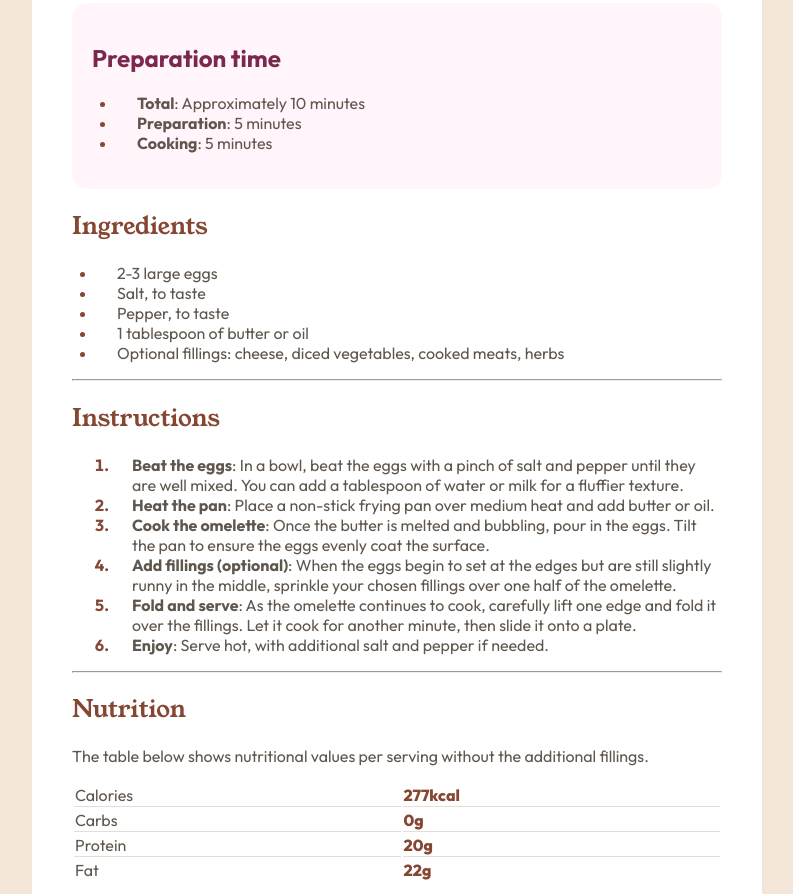
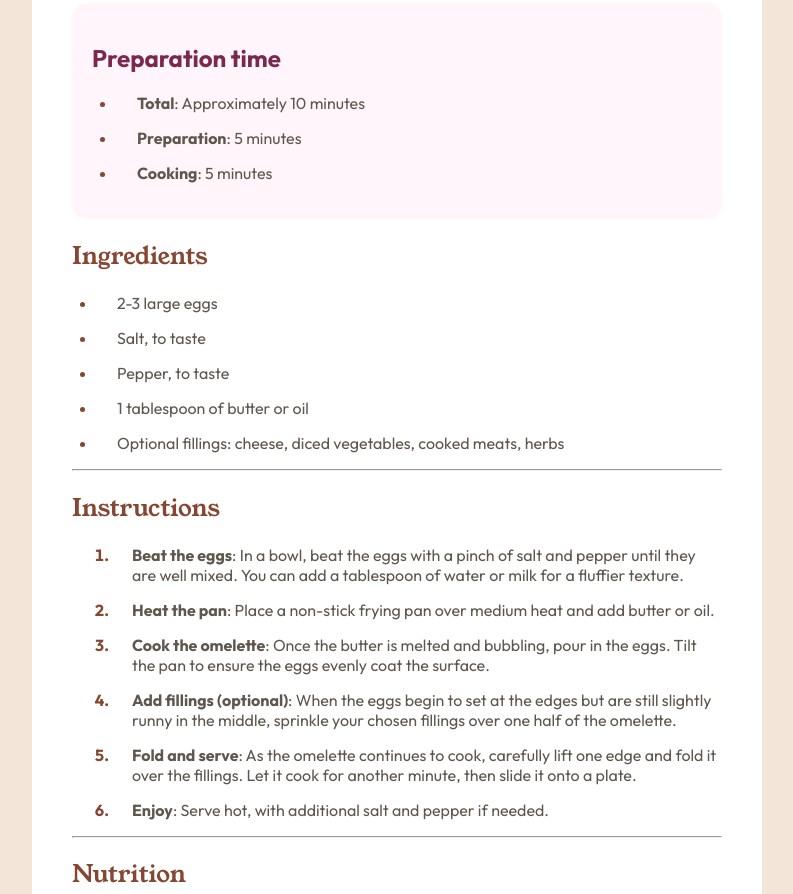
Before and after one commit to nickdexter/fm-recipe-page, a plain HTML site: page index.html in a window 1280 px wide. Shown: the part 582-1476 px from the top of the page, without its empty margins (243-1036 px from the left). Drawn offline with Linux system fonts and the light colour scheme.

Commit message:
Table padding & list margin

```diff
--- a/styles/style.css
+++ b/styles/style.css
@@ -48,6 +48,7 @@ ul {
 
 li {
     padding-left: 20px;
+    margin-bottom: 15px;
 }
 
 li::marker {
@@ -64,6 +65,7 @@ table {
 
 td {
     border-bottom: 1px solid var(--light-grey);
+    padding: 15px;
 }
 
 tr:last-child > td {
```
